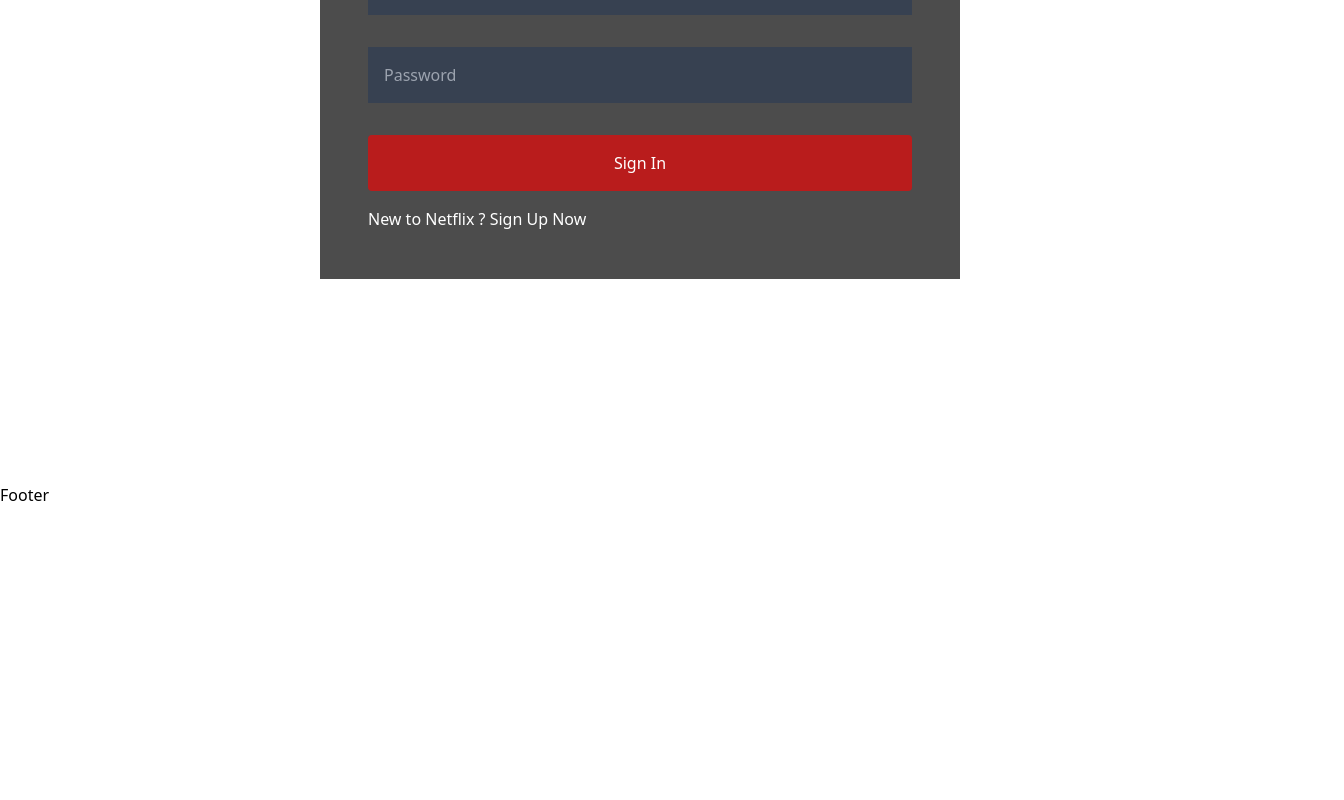
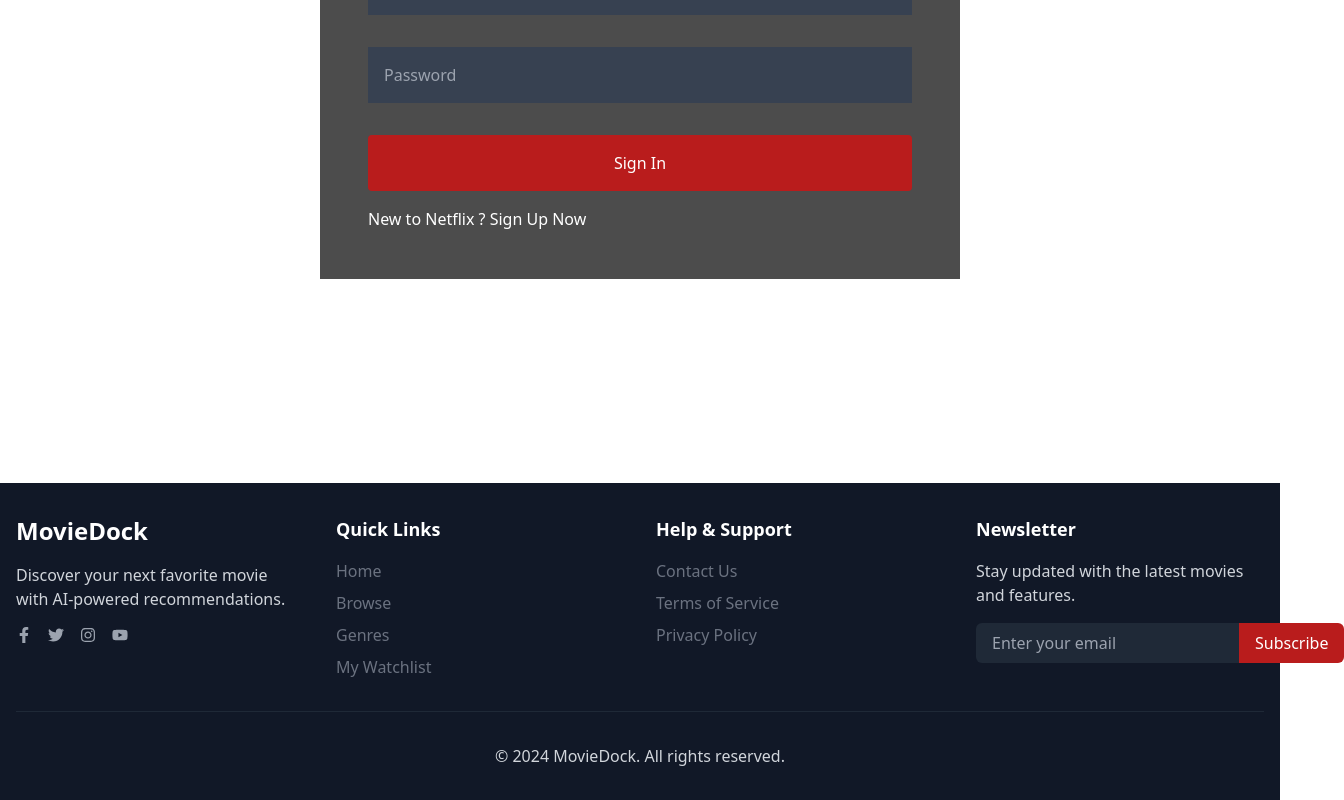
Before and after one commit to jorjishasan/netflix-gpt, a React (Create React App) app: page / in a window 1280 px wide. Shown: the part 317-1117 px from the top of the page, 1344 px wide, since content can reach past the window. Before the commit the page ends 824 px from the top, so only its background shows below. Built offline with nearby package versions, Linux system fonts and the light colour scheme; no server answers.

Commit message:
add: footer component

```diff
--- a/src/components/Footer.js
+++ b/src/components/Footer.js
@@ -1,5 +1,127 @@
+import React from "react";
+import { FaFacebookF, FaTwitter, FaInstagram, FaYoutube } from "react-icons/fa";
+import { Link } from "react-router-dom";
+
 const Footer = () => {
-  return <div>Footer</div>;
+  return (
+    <footer className="bg-gray-900 px-4 py-8 text-gray-300">
+      <div className="container mx-auto">
+        <div className="grid grid-cols-1 gap-8 md:grid-cols-2 lg:grid-cols-4">
+          <div>
+            <h3 className="mb-4 text-2xl font-bold text-white">MovieDock</h3>
+            <p className="mb-4">
+              Discover your next favorite movie with AI-powered recommendations.
+            </p>
+            <div className="flex space-x-4">
+              <button className="text-gray-400 transition-colors hover:text-white">
+                <FaFacebookF />
+              </button>
+              <button className="text-gray-400 transition-colors hover:text-white">
+                <FaTwitter />
+              </button>
+              <button className="text-gray-400 transition-colors hover:text-white">
+                <FaInstagram />
+              </button>
+              <button className="text-gray-400 transition-colors hover:text-white">
+                <FaYoutube />
+              </button>
+            </div>
+          </div>
+          <div>
+            <h4 className="mb-4 text-lg font-semibold text-white">
+              Quick Links
+            </h4>
+            <ul className="space-y-2 text-gray-500">
+              <li>
+                <Link to="/" className="transition-colors hover:text-white">
+                  Home
+                </Link>
+              </li>
+              <li>
+                <Link
+                  to="/browse"
+                  className="transition-colors hover:text-white"
+                >
+                  Browse
+                </Link>
+              </li>
+              <li>
+                <Link
+                  to="/genres"
+                  className="transition-colors hover:text-white"
+                >
+                  Genres
+                </Link>
+              </li>
+              <li>
+                <Link
+                  to="/watchlist"
+                  className="transition-colors hover:text-white"
+                >
+                  My Watchlist
+                </Link>
+              </li>
+            </ul>
+          </div>
+          <div>
+            <h4 className="mb-4 text-lg font-semibold text-white">
+              Help & Support
+            </h4>
+            <ul className="space-y-2 text-gray-500">
+              <li>
+                <Link
+                  to="/contact"
+                  className="transition-colors hover:text-white"
+                >
+                  Contact Us
+                </Link>
+              </li>
+              <li>
+                <Link
+                  to="/terms-of-service"
+                  className="transition-colors hover:text-white"
+                >
+                  Terms of Service
+                </Link>
+              </li>
+              <li>
+                <Link
+                  to="/privacy-policy"
+                  className="transition-colors hover:text-white"
+                >
+                  Privacy Policy
+                </Link>
+              </li>
+            </ul>
+          </div>
+          <div>
+            <h4 className="mb-4 text-lg font-semibold text-white">
+              Newsletter
+            </h4>
+            <p className="mb-4">
+              Stay updated with the latest movies and features.
+            </p>
+            <form className="flex">
+              <input
+                type="email"
+                placeholder="Enter your email"
+                className="rounded-l-md bg-gray-800 px-4 py-2 text-white focus:outline-none"
+              />
+              <button
+                type="submit"
+                className="rounded-r-md bg-red-700 px-4 py-2 text-white transition-colors hover:bg-red-800"
+              >
+                Subscribe
+              </button>
+            </form>
+          </div>
+        </div>
+        <div className="mt-8 border-t border-gray-800 pt-8 text-center">
+          <p>&copy; 2024 MovieDock. All rights reserved.</p>
+        </div>
+      </div>
+    </footer>
+  );
 };
 
 export default Footer;
```
